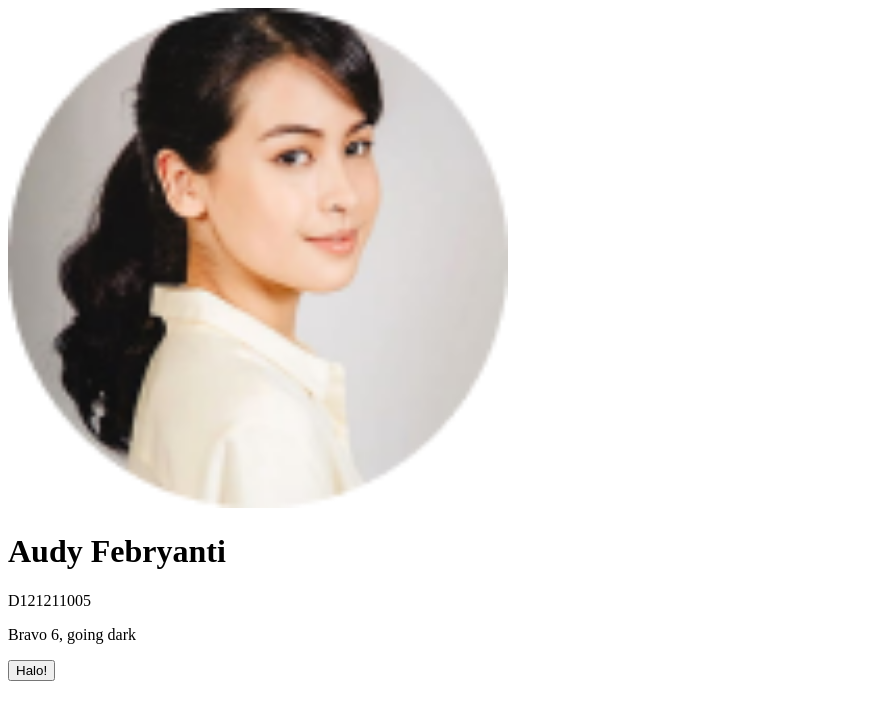
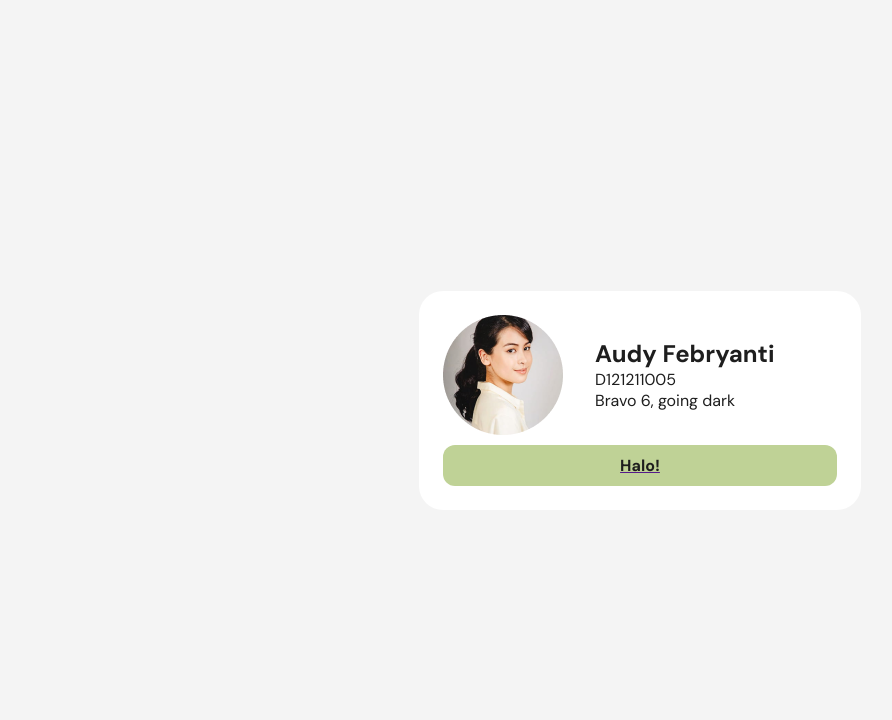
Before and after one commit to audyfebryantii/pbw-pekan12, a Next.js app: page / in a window 1280 px wide. Shown: the top 720 px of the page, without its empty margins (0-892 px from the left). Built offline with nearby package versions, Linux system fonts and the light colour scheme.

Commit message:
style: memberi styles pada page utama

```diff
--- a/src/app/globals.css
+++ b/src/app/globals.css
@@ -1,107 +1,96 @@
-:root {
-  --max-width: 1100px;
-  --border-radius: 12px;
-  --font-mono: ui-monospace, Menlo, Monaco, 'Cascadia Mono', 'Segoe UI Mono',
-    'Roboto Mono', 'Oxygen Mono', 'Ubuntu Monospace', 'Source Code Pro',
-    'Fira Mono', 'Droid Sans Mono', 'Courier New', monospace;
+@import url('https://fonts.googleapis.com/css2?family=DM+Sans:opsz,wght@9..40,400;9..40,700&family=Inter&family=Montserrat&family=Roboto&display=swap');
 
-  --foreground-rgb: 0, 0, 0;
-  --background-start-rgb: 214, 219, 220;
-  --background-end-rgb: 255, 255, 255;
-
-  --primary-glow: conic-gradient(
-    from 180deg at 50% 50%,
-    #16abff33 0deg,
-    #0885ff33 55deg,
-    #54d6ff33 120deg,
-    #0071ff33 160deg,
-    transparent 360deg
-  );
-  --secondary-glow: radial-gradient(
-    rgba(255, 255, 255, 1),
-    rgba(255, 255, 255, 0)
-  );
-
-  --tile-start-rgb: 239, 245, 249;
-  --tile-end-rgb: 228, 232, 233;
-  --tile-border: conic-gradient(
-    #00000080,
-    #00000040,
-    #00000030,
-    #00000020,
-    #00000010,
-    #00000010,
-    #00000080
-  );
-
-  --callout-rgb: 238, 240, 241;
-  --callout-border-rgb: 172, 175, 176;
-  --card-rgb: 180, 185, 188;
-  --card-border-rgb: 131, 134, 135;
+* {
+  padding: 0;
+  margin: 0;
+  box-sizing: border-box;
 }
 
-@media (prefers-color-scheme: dark) {
-  :root {
-    --foreground-rgb: 255, 255, 255;
-    --background-start-rgb: 0, 0, 0;
-    --background-end-rgb: 0, 0, 0;
-
-    --primary-glow: radial-gradient(rgba(1, 65, 255, 0.4), rgba(1, 65, 255, 0));
-    --secondary-glow: linear-gradient(
-      to bottom right,
-      rgba(1, 65, 255, 0),
-      rgba(1, 65, 255, 0),
-      rgba(1, 65, 255, 0.3)
-    );
-
-    --tile-start-rgb: 2, 13, 46;
-    --tile-end-rgb: 2, 5, 19;
-    --tile-border: conic-gradient(
-      #ffffff80,
-      #ffffff40,
-      #ffffff30,
-      #ffffff20,
-      #ffffff10,
-      #ffffff10,
-      #ffffff80
-    );
-
-    --callout-rgb: 20, 20, 20;
-    --callout-border-rgb: 108, 108, 108;
-    --card-rgb: 100, 100, 100;
-    --card-border-rgb: 200, 200, 200;
-  }
+h1, p {
+  color: #1E1E1E;
+  font-family: DM Sans;
 }
 
-* {
-  box-sizing: border-box;
-  padding: 0;
-  margin: 0;
+/* Nama*/
+h1{
+  font-weight: 700;
+  font-size: 24px;
+  line-height: normal;
 }
 
-html,
-body {
-  max-width: 100vw;
-  overflow-x: hidden;
+/* NIM dan BIO*/
+p{
+  font-weight: 400;
+  font-size: 16px;
+  line-height: normal;
 }
 
-body {
-  color: rgb(var(--foreground-rgb));
-  background: linear-gradient(
-      to bottom,
-      transparent,
-      rgb(var(--background-end-rgb))
-    )
-    rgb(var(--background-start-rgb));
+/* Profile Picture*/
+.profile-header-banner{
+  width: 120px;
+  height: 120px;
+
+  position: relative;
 }
 
-a {
-  color: inherit;
-  text-decoration: none;
+/* Body website */
+.body{
+  background-color: #F4F4F4;
+
+  /* Fill Container di Figma == 100% di JS*/
+  width: 100vw;
+  height: 100vh;
+
+  /* Arah Flex */
+  display: flex;
+  flex-direction: column;
+
+  /* Kasih ke tengah flex */
+  align-items: center;
+  justify-content: center;
 }
 
-@media (prefers-color-scheme: dark) {
-  html {
-    color-scheme: dark;
-  }
+/* Container */
+.banner-container{
+  display: flex;
+  width: 442px;
+  padding: 24px;
+  flex-direction: column;
+  align-items: flex-start;
+  gap: 10px;
+  flex-shrink: 0;
+  background-color: white;
+  border-radius: 24px;
 }
+/* Header Container */
+.header-banner-wrapper{
+  display: flex;
+  align-items: center;
+  gap: 32px;
+}
+/* Content Container */
+.content-header-banner{
+  display: flex;
+  flex-direction: column;
+  align-items: flex-start;
+  gap: 4px;
+}
+/*CTA*/
+.cta-banner-wrapper{
+  width: 100%;
+}
+.cta-button{
+  display: flex;
+  padding: 10px 177px;
+  justify-content: center;
+  align-items: center;
+  gap: 10px;
+  align-self: stretch;
+
+  border-radius: 12px;
+  background: rgba(191, 210, 150, 1);
+
+}
+.cta-button p{
+  font-weight: 700;
+}
--- a/src/app/page.js
+++ b/src/app/page.js
@@ -1,16 +1,25 @@
+'use client'
+
 import Image from "next/image"
+import './globals.css'
+
 export default function Home() {
+
+  function clickHandler(){
+    alert('HAI!')
+  }
+
   return (
-    <div>
+    <div className="body">
       <div className="banner-container">
       {/* Kartunya */}
         <div className="header-banner-wrapper">
           <div className="profile-header-banner">
           <Image
             src="/assets/profil.png"
-            width={500}
-            height={500}
             alt="Picture of the author"
+            fill
+            objectFit="contain"
           />
           </div>
           <div className="content-bio-header-banner">
@@ -28,9 +37,11 @@
           </div>
         </div>
         <div className="cta-banner-wrapper">
-          <button>
-            Halo!
-          </button>
+          <a href=''>
+            <div className='cta-button' onClick={clickHandler}>
+              <p>Halo!</p>
+            </div>
+          </a>
         </div>
       </div>
     </div>
```
